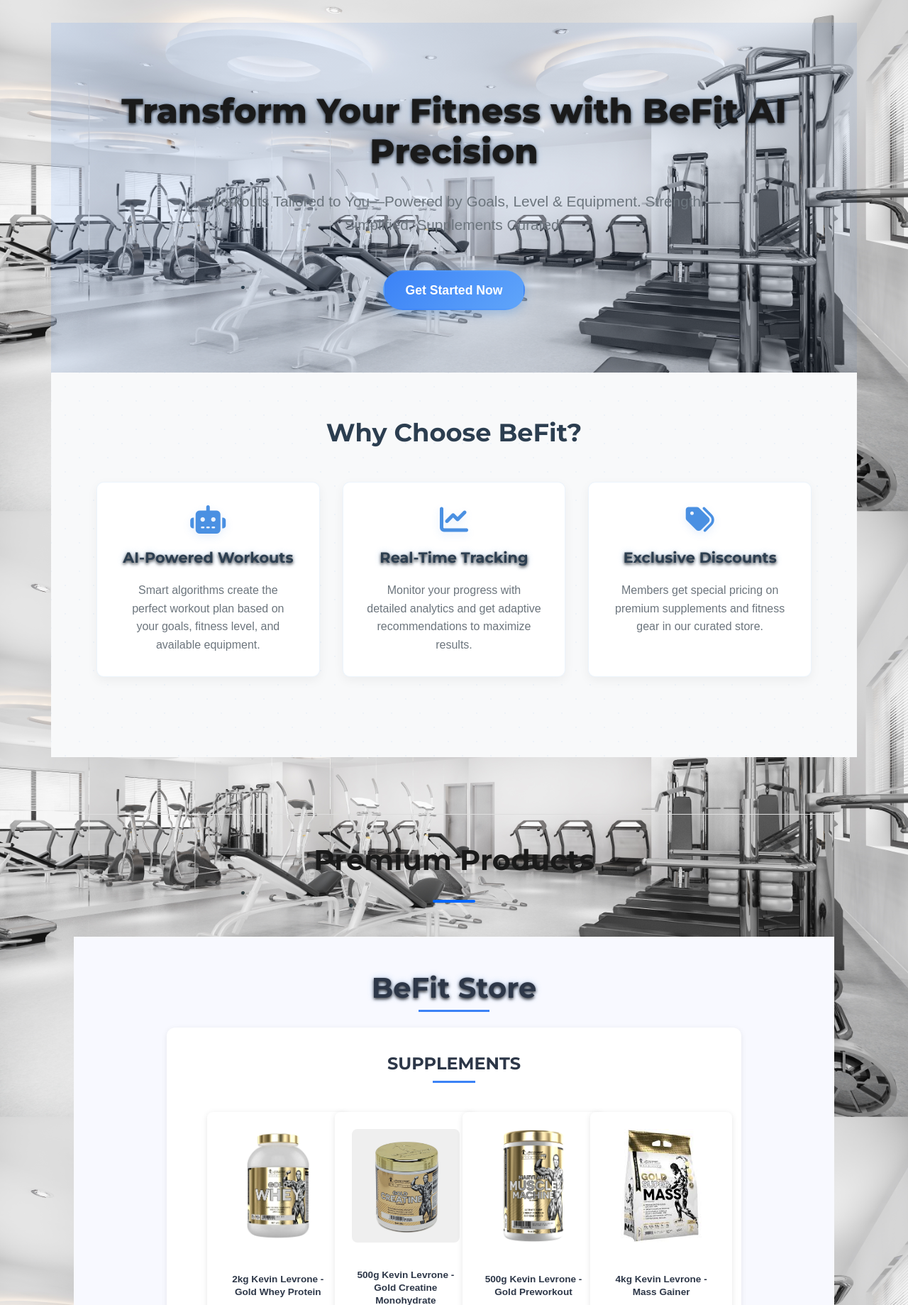
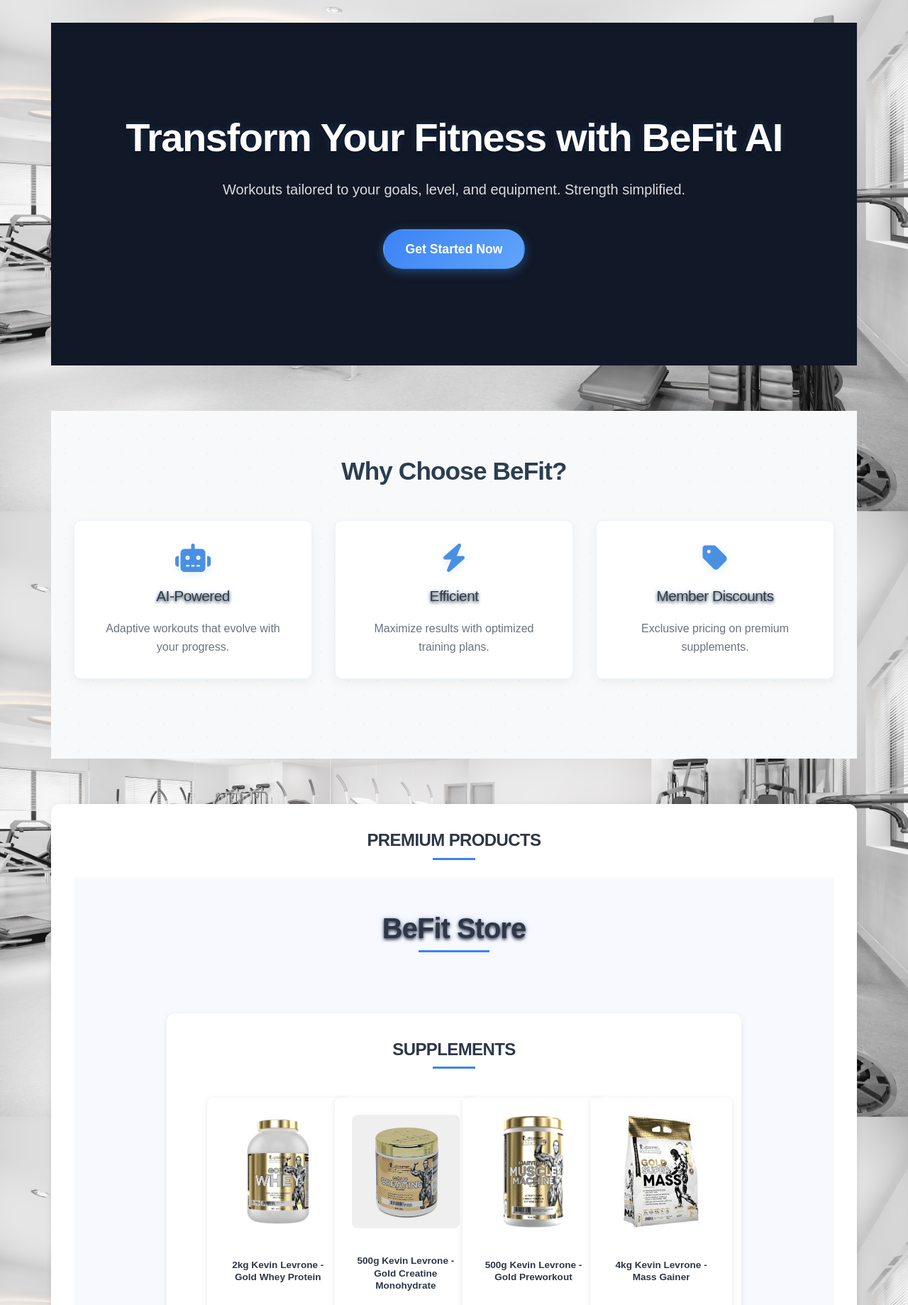
Before and after one commit to NouNou-coding/BeFit, a PHP site: page /index.php in a window 1280 px wide. Shown: the part 133-1972 px from the top of the page at 71% size. Run offline with PHP 8.4, Linux system fonts and the light colour scheme; data comes from the database, SQL or seed files in the repository.

Commit message:
Update index.php

```diff
--- a/BeFit-Folder/index.php
+++ b/BeFit-Folder/index.php
@@ -20,111 +20,100 @@ $loggedIn = isset($_SESSION['user_id']);
     <!-- CSS -->
     <link rel="stylesheet" href="/BeFit-Folder/public/css/styles1.css">
     <link rel="stylesheet" href="https://cdnjs.cloudflare.com/ajax/libs/font-awesome/6.4.0/css/all.min.css">
-    <link href="https://fonts.googleapis.com/css2?family=Montserrat:wght@600;700;800&family=Open+Sans:wght@400;600&display=swap" rel="stylesheet">
+    <link href="https://fonts.googleapis.com/css2?family=Manrope:wght@400;500;700;800&display=swap" rel="stylesheet">
     <style>
         :root {
-            --primary: #0066FF;
-            --primary-dark: #0052CC;
-            --dark: #1A1A1A;
-            --light: #F8F9FA;
-            --gray: #6C757D;
-            --border-radius: 12px;
+            --primary: #2563EB;  /* Deep blue */
+            --primary-light: #3B82F6;
+            --dark: #111827;    /* Near-black */
+            --light: #F9FAFB;   /* Off-white */
+            --gray: #6B7280;    /* Medium gray */
+            --border-radius: 8px;
         }
 
         body {
-            font-family: 'Open Sans', sans-serif;
+            font-family: 'Manrope', sans-serif;
             color: var(--dark);
             line-height: 1.6;
-            background-color: var(--light);
+            background: var(--light);
+            margin: 0;
+            padding: 0;
         }
 
         h1, h2, h3 {
-            font-family: 'Montserrat', sans-serif;
-            font-weight: 700;
+            font-weight: 800;
+            letter-spacing: -0.025em;
+            margin: 0;
         }
 
-        /* Welcome Message */
+        /* Welcome Message (Logged In) */
         .welcome-message {
             text-align: center;
-            margin: 4rem 0 3rem;
+            margin: 5rem 0 3rem;
         }
         .welcome-message h1 {
-            font-size: 2.8rem;
-            color: var(--primary);
+            font-size: clamp(2.5rem, 5vw, 3.5rem);
+            color: var(--dark);
             margin-bottom: 0.5rem;
         }
         .username {
-            color: var(--dark);
-            font-weight: 800;
+            color: var(--primary);
+            position: relative;
         }
         .welcome-message p {
-            font-size: 1.2rem;
+            font-size: 1.25rem;
             color: var(--gray);
+            max-width: 600px;
+            margin: 0 auto;
         }
 
-        /* Dashboard Options */
+        /* Dashboard Buttons */
         .dashboard-options {
             display: flex;
             justify-content: center;
             gap: 1.5rem;
-            margin: 3rem 0;
+            margin: 3rem 0 5rem;
             flex-wrap: wrap;
         }
         .dashboard-btn {
-            background: var(--primary);
+            background: var(--dark);
             color: white;
-            padding: 1.2rem 2rem;
+            padding: 1rem 2rem;
             border-radius: var(--border-radius);
             text-decoration: none;
-            display: flex;
+            font-weight: 600;
+            transition: all 0.2s ease;
+            border: 2px solid var(--dark);
+            display: inline-flex;
             align-items: center;
-            gap: 0.8rem;
-            transition: all 0.2s ease;
-            font-weight: 600;
-            font-size: 1.1rem;
-            border: 2px solid transparent;
-            min-width: 220px;
-            justify-content: center;
+            gap: 0.5rem;
         }
         .dashboard-btn:hover {
-            background: white;
-            color: var(--primary);
-            border-color: var(--primary);
-            transform: translateY(-2px);
+            background: transparent;
+            color: var(--dark);
         }
         .dashboard-btn i {
-            font-size: 1.3rem;
+            font-size: 1.1rem;
         }
 
-        /* Hero Section */
+        /* Hero Section (Logged Out) */
         .hero-section {
             text-align: center;
-            padding: 6rem 2rem 5rem;
-            position: relative;
-            overflow: hidden;
-        }
-        .hero-section::before {
-            content: '';
-            position: absolute;
-            top: 0;
-            left: 0;
-            right: 0;
-            height: 100%;
-            background: linear-gradient(135deg, rgba(0,102,255,0.1) 0%, rgba(0,82,204,0.05) 100%);
-            z-index: -1;
+            padding: 8rem 2rem;
+            background: var(--dark);
+            color: white;
+            margin-bottom: 4rem;
         }
         .hero-title {
-            font-size: 3rem;
-            color: var(--dark);
+            font-size: clamp(2.5rem, 6vw, 3.5rem);
             margin-bottom: 1.5rem;
-            line-height: 1.2;
-            font-weight: 800;
+            color: white;
         }
         .hero-subtitle {
-            font-size: 1.3rem;
-            color: var(--gray);
+            font-size: 1.25rem;
+            color: rgba(255, 255, 255, 0.85);
             max-width: 700px;
-            margin: 0 auto 3rem;
+            margin: 0 auto 2.5rem;
             font-weight: 400;
         }
         .cta-button {
@@ -132,34 +121,28 @@ $loggedIn = isset($_SESSION['user_id']);
             background: var(--primary);
             color: white;
             padding: 1rem 2.5rem;
-            border-radius: 50px;
+            border-radius: var(--border-radius);
             text-decoration: none;
             font-weight: 600;
-            font-size: 1.1rem;
             transition: all 0.2s ease;
-            border: 2px solid transparent;
+            border: 2px solid var(--primary);
         }
         .cta-button:hover {
-            background: white;
+            background: transparent;
             color: var(--primary);
-            border-color: var(--primary);
-            transform: translateY(-2px);
         }
 
         /* Benefits Section */
         .benefits-section {
             padding: 5rem 2rem;
-            background: white;
-        }
-        .benefits-container {
             max-width: 1200px;
             margin: 0 auto;
         }
         .benefits-title {
             text-align: center;
-            font-size: 2.5rem;
+            font-size: clamp(2rem, 5vw, 2.5rem);
+            margin-bottom: 4rem;
             color: var(--dark);
-            margin-bottom: 4rem;
         }
         .benefits-grid {
             display: grid;
@@ -167,17 +150,9 @@ $loggedIn = isset($_SESSION['user_id']);
             gap: 2rem;
         }
         .benefit-card {
-            background: white;
-            border-radius: var(--border-radius);
-            padding: 2.5rem 2rem;
+            padding: 2rem;
             text-align: center;
             transition: all 0.3s ease;
-            border: 1px solid rgba(0,0,0,0.05);
-            box-shadow: 0 5px 15px rgba(0,0,0,0.03);
-        }
-        .benefit-card:hover {
-            transform: translateY(-5px);
-            box-shadow: 0 10px 25px rgba(0,0,0,0.08);
         }
         .benefit-icon {
             font-size: 2.5rem;
@@ -186,54 +161,29 @@ $loggedIn = isset($_SESSION['user_id']);
         }
         .benefit-heading {
             font-size: 1.5rem;
-            color: var(--dark);
             margin-bottom: 1rem;
-            font-weight: 700;
         }
         .benefit-card p {
             color: var(--gray);
+            margin: 0;
         }
 
         /* Shop Section */
-        .shop-section-container {
-            max-width: 1200px;
-            margin: 5rem auto;
-            padding: 0 2rem;
-        }
-        .section-separator {
-            border: 0;
-            height: 1px;
-            background: linear-gradient(to right, transparent, #E5E5E5, transparent);
-            margin: 4rem 0;
+        .shop-section {
+            padding: 5rem 2rem;
+            background: var(--dark);
+            color: white;
+            margin-top: 4rem;
         }
         .section-title {
             text-align: center;
-            font-size: 2.5rem;
-            color: var(--dark);
+            font-size: clamp(2rem, 5vw, 2.5rem);
             margin-bottom: 3rem;
-            position: relative;
-        }
-        .section-title::after {
-            content: '';
-            display: block;
-            width: 60px;
-            height: 4px;
-            background: var(--primary);
-            margin: 1.5rem auto 0;
-            border-radius: 2px;
+            color: white;
         }
 
         /* Responsive Adjustments */
         @media (max-width: 768px) {
-            .hero-title {
-                font-size: 2.3rem;
-            }
-            .hero-subtitle {
-                font-size: 1.1rem;
-            }
-            .benefits-title, .section-title {
-                font-size: 2rem;
-            }
             .dashboard-options {
                 flex-direction: column;
                 align-items: center;
@@ -241,6 +191,7 @@ $loggedIn = isset($_SESSION['user_id']);
             .dashboard-btn, .cta-button {
                 width: 100%;
                 max-width: 280px;
+                justify-content: center;
             }
         }
     </style>
@@ -253,10 +204,10 @@ $loggedIn = isset($_SESSION['user_id']);
     <main class="main-content">
         <?php if($loggedIn): ?>
             <!-- Dashboard for logged in users -->
-            <section class="dashboard-section">
+            <section>
                 <div class="welcome-message">
                     <h1>Welcome back, <span class="username"><?= htmlspecialchars($_SESSION['user_name'] ?? 'User') ?></span></h1>
-                    <p>Ready to crush your fitness goals today?</p>
+                    <p>Ready to push your limits today?</p>
                 </div>
                 <div class="dashboard-options">
                     <a href="/BeFit-Folder/options/build-workout.php" class="dashboard-btn">
@@ -270,52 +221,48 @@ $loggedIn = isset($_SESSION['user_id']);
         <?php else: ?>
             <!-- Hero Section -->
             <section class="hero-section">
-                <h1 class="hero-title">Transform Your Fitness with BeFit AI Precision</h1>
+                <h1 class="hero-title">Transform Your Fitness with BeFit AI</h1>
                 <p class="hero-subtitle">
-                    Workouts Tailored to You—Powered by Goals, Level & Equipment. Strength Simplified, Supplements Curated.
+                    Workouts tailored to your goals, level, and equipment. Strength simplified.
                 </p>
                 <a href="/BeFit-Folder/auth/signup.php" class="cta-button">Get Started Now</a>
             </section>
 
             <!-- Benefits Section -->
             <section class="benefits-section">
-                <div class="benefits-container">
                 <h2 class="benefits-title">Why Choose BeFit?</h2>
                 <div class="benefits-grid">
                     <div class="benefit-card">
                         <i class="fas fa-robot benefit-icon"></i>
-                            <h3 class="benefit-heading">AI-Powered Workouts</h3>
-                            <p>Smart algorithms create the perfect workout plan based on your goals, fitness level, and available equipment.</p>
+                        <h3 class="benefit-heading">AI-Powered</h3>
+                        <p>Adaptive workouts that evolve with your progress.</p>
                     </div>
                     <div class="benefit-card">
-                            <i class="fas fa-chart-line benefit-icon"></i>
-                            <h3 class="benefit-heading">Real-Time Tracking</h3>
-                            <p>Monitor your progress with detailed analytics and get adaptive recommendations to maximize results.</p>
+                        <i class="fas fa-bolt benefit-icon"></i>
+                        <h3 class="benefit-heading">Efficient</h3>
+                        <p>Maximize results with optimized training plans.</p>
                     </div>
                     <div class="benefit-card">
-                            <i class="fas fa-tags benefit-icon"></i>
-                            <h3 class="benefit-heading">Exclusive Discounts</h3>
-                            <p>Members get special pricing on premium supplements and fitness gear in our curated store.</p>
-                        </div>
+                        <i class="fas fa-tag benefit-icon"></i>
+                        <h3 class="benefit-heading">Member Discounts</h3>
+                        <p>Exclusive pricing on premium supplements.</p>
                     </div>
                 </div>
             </section>
         <?php endif; ?>
 
         <!-- Shop Section -->
-        <div class="shop-section-container">
-            <hr class="section-separator">
+        <section class="shop-section">
             <h2 class="section-title">Premium Products</h2>
             <?php
-            // Include shop section with absolute path
             $shopSectionPath = __DIR__ . '/includes/shop/shop-section.php';
             if (file_exists($shopSectionPath)) {
                 include $shopSectionPath;
             } else {
-                echo '<p class="error-message">Shop section is currently unavailable. Please check back later.</p>';
+                echo '<p style="text-align: center;">Shop section coming soon.</p>';
             }
             ?>
-        </div>
+        </section>
     </main>
 
     <!-- Footer -->
```
Lines whose indentation alone changed are shown as unchanged.
